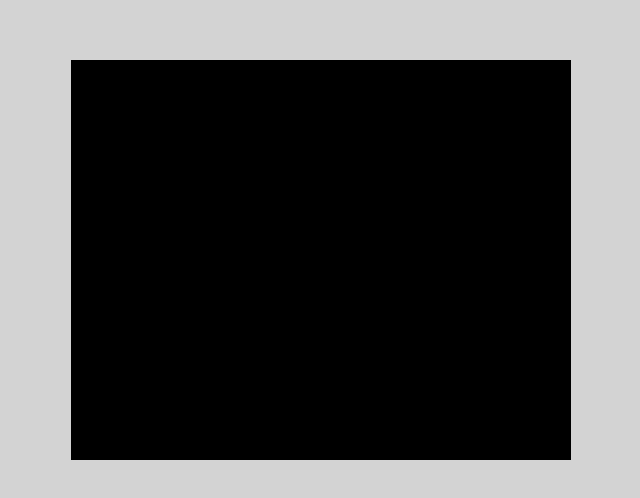
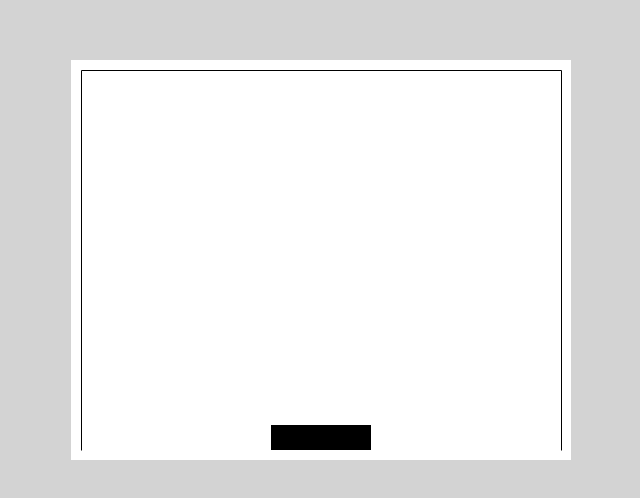
Before and after one commit to optimisme/guiaHTML, a plain HTML site: page Exemples/Exemple503.html in a window 1280 px wide. Shown: the part 140-638 px from the top of the page, without its empty margins (319-959 px from the left). Drawn offline with nearby package versions, Linux system fonts and the light colour scheme.

Commit message:
Removed clearrect due navigator incompatibility

```diff
--- a/Exemples/Exemple503.html
+++ b/Exemples/Exemple503.html
@@ -81,7 +81,9 @@
     }
     function dibuixa () {
         // Esborrar el canvas
-        ctx.clearRect(0, 0, cnv.width, cnv.height)
+        // ctx.clearRect(0, 0, cnv.width, cnv.height) // No funciona per alguna extranya raó
+        ctx.fillStyle = 'white'
+        ctx.fillRect(0, 0, cnv.width, cnv.height)
 
         // Ajuda a dibuixar linies sense aliasing
         ctx.save()
```
Also changed, not shown: Exemples/Exemple504.html (+3 -1 lines), Exemples/Exemple505.html (+4 -2 lines).
